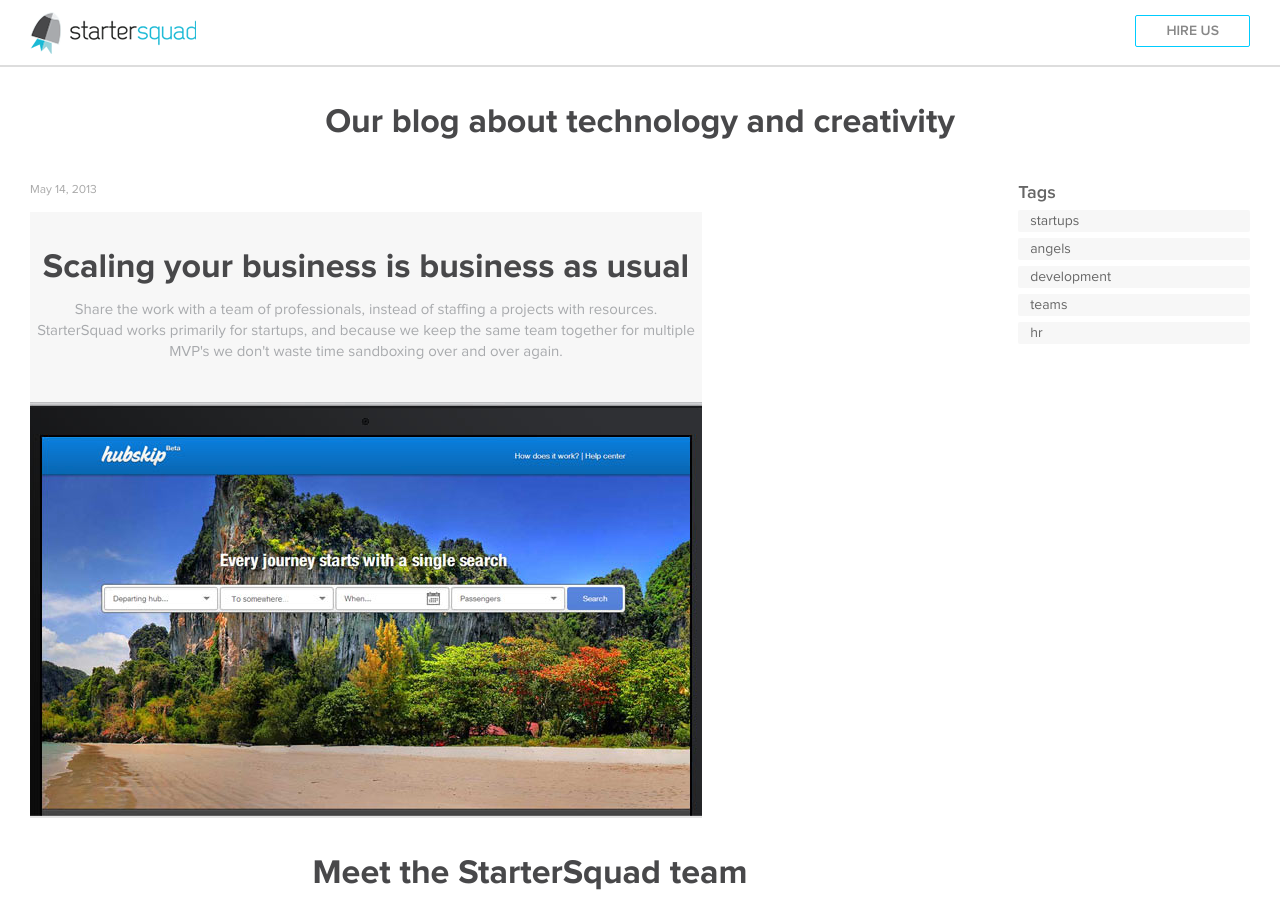
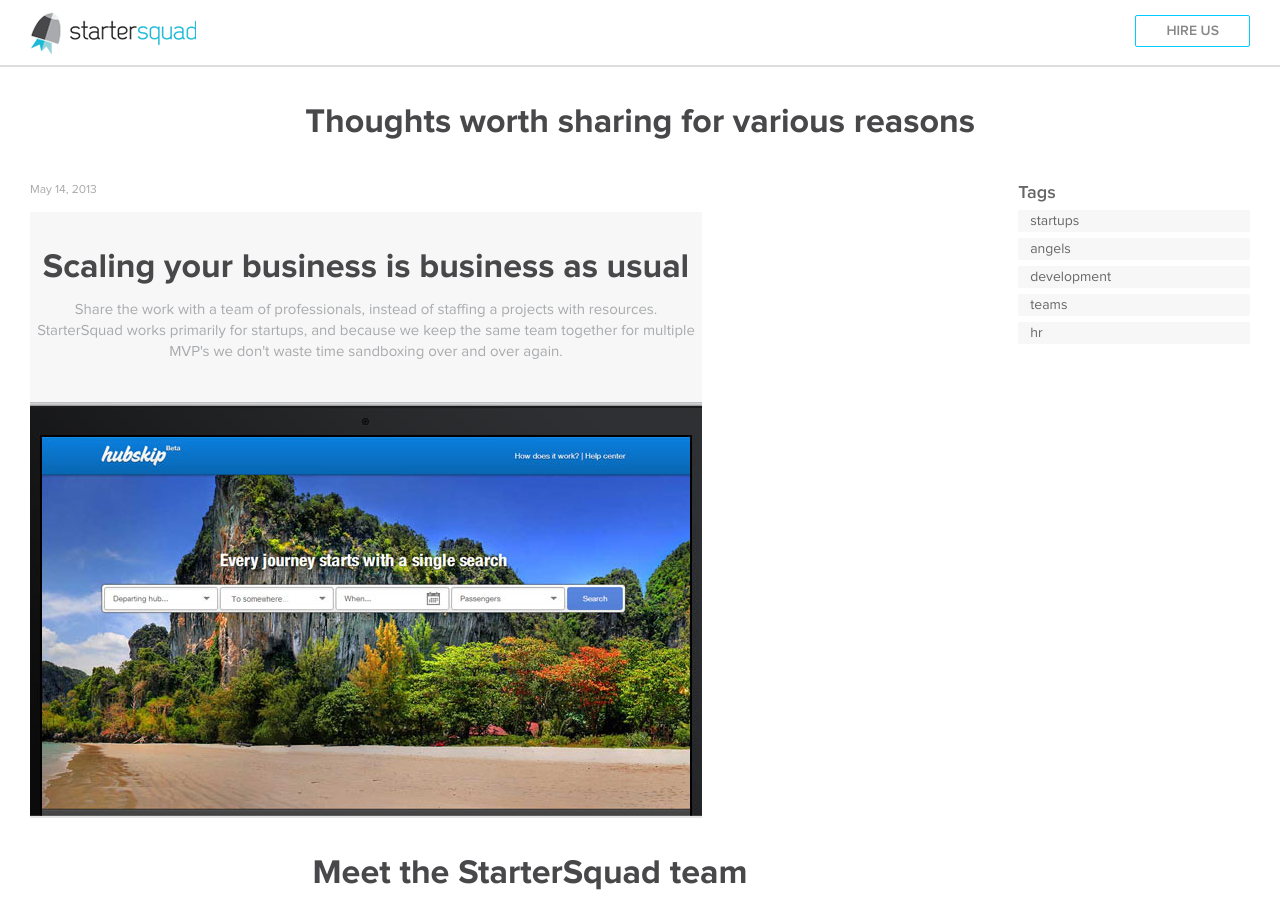
Before and after one commit to StarterSquad/startersquad.com, a Jekyll site: the page built from _layouts/post.html, in a window 1280 px wide and 900 px high. Built offline with Jekyll 4.4.1, drawn with Linux system fonts in a browser that asks for light colours; nearby versions of some CDN libraries.

Commit message:
Fixes posts headline

```diff
--- a/_layouts/post.html
+++ b/_layouts/post.html
@@ -5,9 +5,7 @@ force_menu_link: true
 ---
 
 <div class="arkush">
-  <div class="headline">
-    <h1>Our blog about technology and creativity</h1>
-  </div>
+  {% include blog/headline.html %}
   <table class="layout-table">
     <col width="72%">
     <col width="9%">
```
